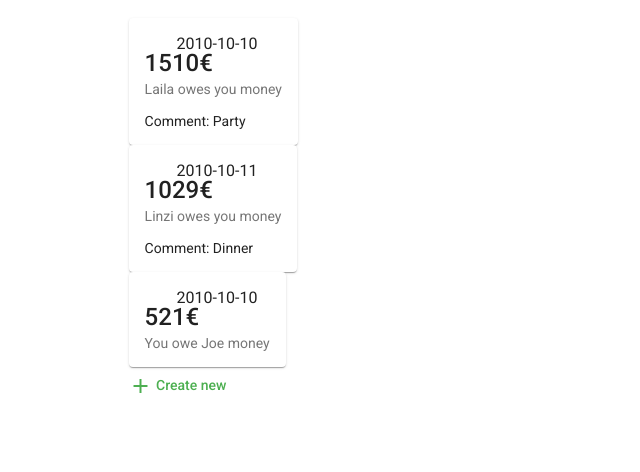
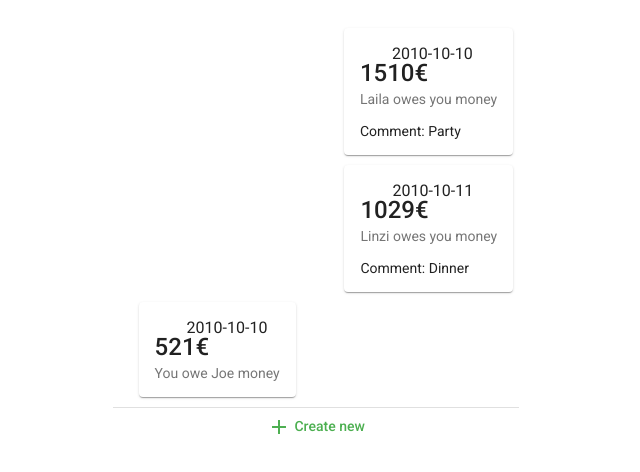
Before and after one commit to MatasSilinskas/cash-back, an Angular app: page / in a window 1280 px wide. Shown: the top 472 px of the page, without its empty margins (324-964 px from the left). Built offline with nearby package versions, Linux system fonts and the light colour scheme; data requests are answered from the project's data file.

Commit message:
Beautify UI

```diff
--- a/src/app/events/events-list/events-list.component.html
+++ b/src/app/events/events-list/events-list.component.html
@@ -1,10 +1,17 @@
+<div>
   <mat-list>
-  <mat-list-item *ngFor="let event of events">
+    <mat-list-item *ngFor="let event of events"
+                   [ngClass]="event.payer.id === currentUser.id ? 'flex-right' : 'flex-left'">
       <app-events-list-item [event]="event"></app-events-list-item>
     </mat-list-item>
   </mat-list>
+</div>
 
+<mat-divider></mat-divider>
+
+<div class="flex-center">
   <button color="primary" mat-button (click)="openNewEventModal()">
     <mat-icon>add</mat-icon>
     Create new
   </button>
+</div>
--- a/src/app/events/events-list/events-list.component.scss
+++ b/src/app/events/events-list/events-list.component.scss
@@ -1,3 +1,5 @@
 .mat-list-base .mat-list-item {
   height: auto;
+  margin: 10px;
+  display: flex;
 }
--- a/src/app/events/events-list/events-list.component.ts
+++ b/src/app/events/events-list/events-list.component.ts
@@ -2,27 +2,34 @@ import {Component, OnDestroy, OnInit} from '@angular/core';
 import {EventService} from '../event.service';
 import {IEvent} from '../event.interface';
 import {Subject} from 'rxjs';
-import {takeUntil} from 'rxjs/operators';
+import {take, takeUntil} from 'rxjs/operators';
 import {MatDialog} from '@angular/material/dialog';
 import {NewEventModalComponent} from '../new-event-modal/new-event-modal.component';
+import {CurrentUserService} from '../../shared-services/current-user.service';
+import {IUser} from '../../shared-services/user.interface';
 
 @Component({
   selector: 'app-events-list',
   templateUrl: './events-list.component.html',
-  styleUrls: ['./events-list.component.scss']
+  styleUrls: ['./events-list.component.scss', '../../shared-styles.scss']
 })
 export class EventsListComponent implements OnInit, OnDestroy {
   public events: IEvent[];
+  public currentUser: IUser;
 
   private destroy$ = new Subject();
 
-  constructor(private eventService: EventService, private dialog: MatDialog) {
+  constructor(private eventService: EventService, private dialog: MatDialog, private currentUserService: CurrentUserService) {
   }
 
   ngOnInit(): void {
     this.eventService.getEvents()
       .pipe(takeUntil(this.destroy$))
       .subscribe(events => this.events = events);
+
+    this.currentUserService.getCurrentUser()
+      .pipe(take(1))
+      .subscribe(user => this.currentUser = user);
   }
 
   openNewEventModal(): void {
--- a/src/app/events/new-event-modal/new-event-modal.component.html
+++ b/src/app/events/new-event-modal/new-event-modal.component.html
@@ -25,5 +25,7 @@
     <input matInput placeholder="Lunch" formControlName="comment">
   </mat-form-field>
 
-  <button class="submit-button" color="primary" mat-stroked-button type="submit">Save</button>
+  <div class="flex-right">
+    <button class="submit-button" color="primary" mat-stroked-button type="submit">Save</button>
+  </div>
 </form>
--- a/src/app/events/new-event-modal/new-event-modal.component.scss
+++ b/src/app/events/new-event-modal/new-event-modal.component.scss
@@ -9,6 +9,5 @@
 }
 
 .submit-button {
-  float: right;
   margin: 10px 0 10px 10px;
 }
--- a/src/app/events/new-event-modal/new-event-modal.component.ts
+++ b/src/app/events/new-event-modal/new-event-modal.component.ts
@@ -6,7 +6,7 @@ import {IFriend} from '../../friends/friend.interface';
 @Component({
   selector: 'app-new-event-modal',
   templateUrl: './new-event-modal.component.html',
-  styleUrls: ['./new-event-modal.component.scss']
+  styleUrls: ['./new-event-modal.component.scss', '../../shared-styles.scss']
 })
 export class NewEventModalComponent implements OnInit {
   public friendDropdownPlaceholder = 'Select friend who paid';
--- /dev/null
+++ b/src/app/shared-styles.scss
@@ -0,0 +1,14 @@
+.flex-center {
+  display: flex;
+  justify-content: center;
+}
+
+.flex-right {
+  display: flex;
+  justify-content: flex-end;
+}
+
+.flex-left {
+  display: flex;
+  justify-content: flex-start;
+}
```
Lines whose indentation alone changed are shown as unchanged.
